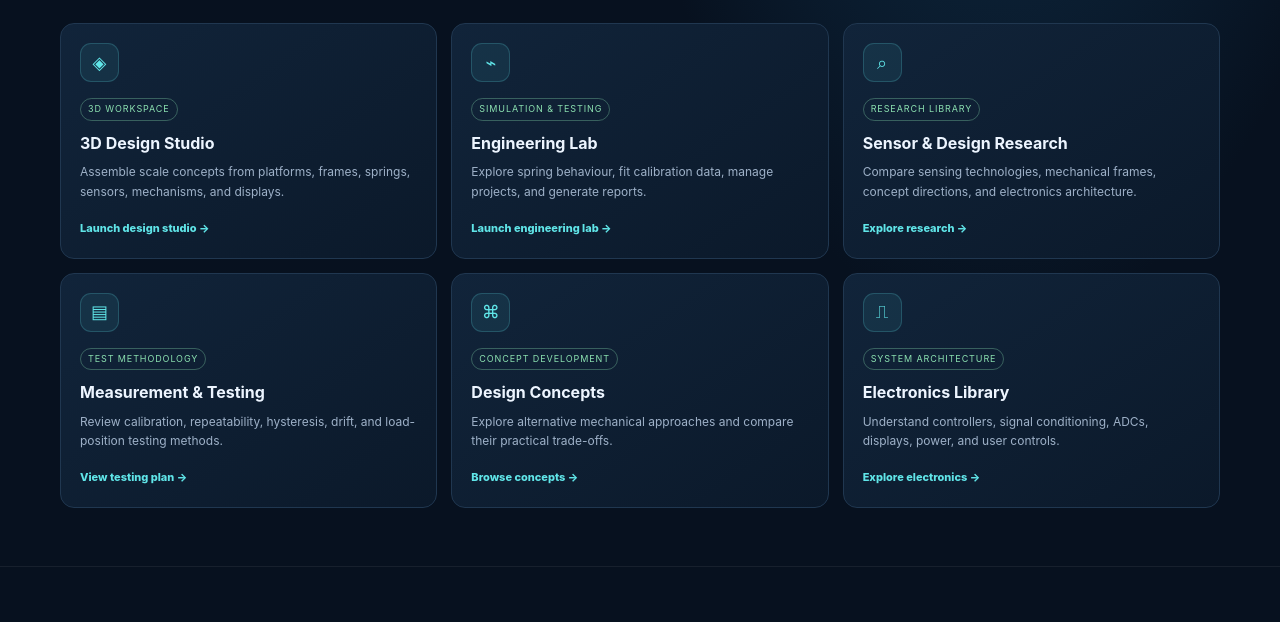
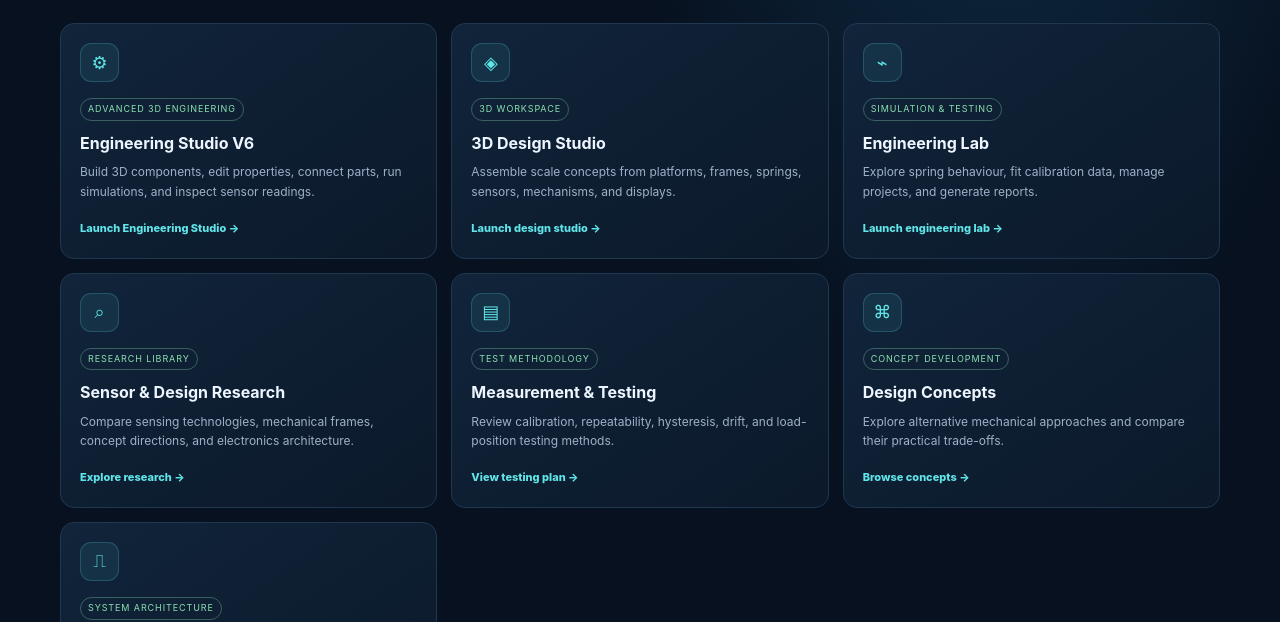
Before and after one commit to mahmoudtaema023-glitch/WEIGHTLAB-X1, a plain HTML site: page index.html in a window 1280 px wide. Shown: the part 743-1365 px from the top of the page. Drawn offline with Linux system fonts and the light colour scheme.

Commit message:
Update index.html

```diff
--- a/index.html
+++ b/index.html
@@ -298,8 +298,15 @@ A digital engineering workspace for exploring weighing-scale concepts, building
 Open a lab to build a concept, explore a measurement principle, or document a project. More modules will be added in stages.
 </p>
 </div>
+<div class="grid">
 
-<div class="grid">
+<a class="card" href="weightlab_x1_engineering_studio_v6.html">
+<div class="icon">⚙</div>
+<span class="label">Advanced 3D engineering</span>
+<h3>Engineering Studio V6</h3>
+<p>Build 3D components, edit properties, connect parts, run simulations, and inspect sensor readings.</p>
+<span class="link">Launch Engineering Studio →</span>
+</a>
 
 <a class="card" href="weightlab_x1_design_studio_v2.html">
 <div class="icon">◈</div>
```
